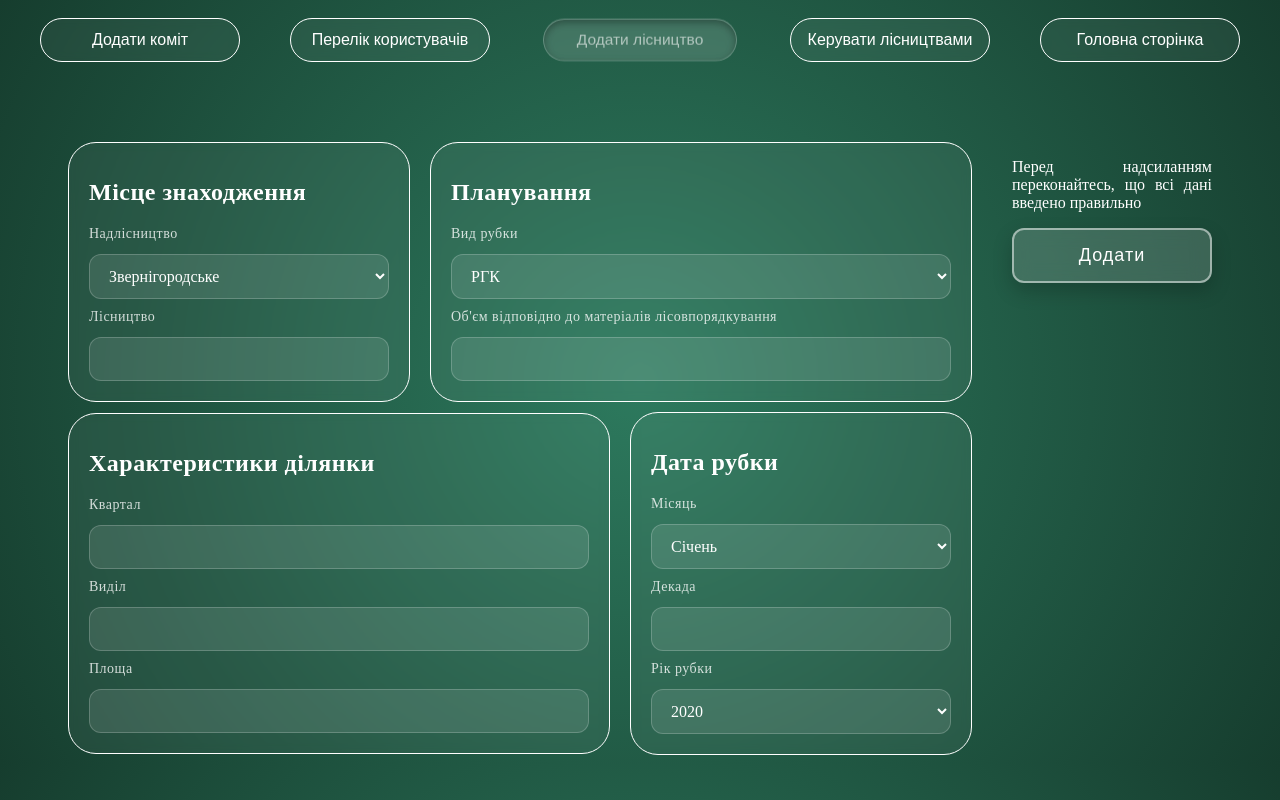
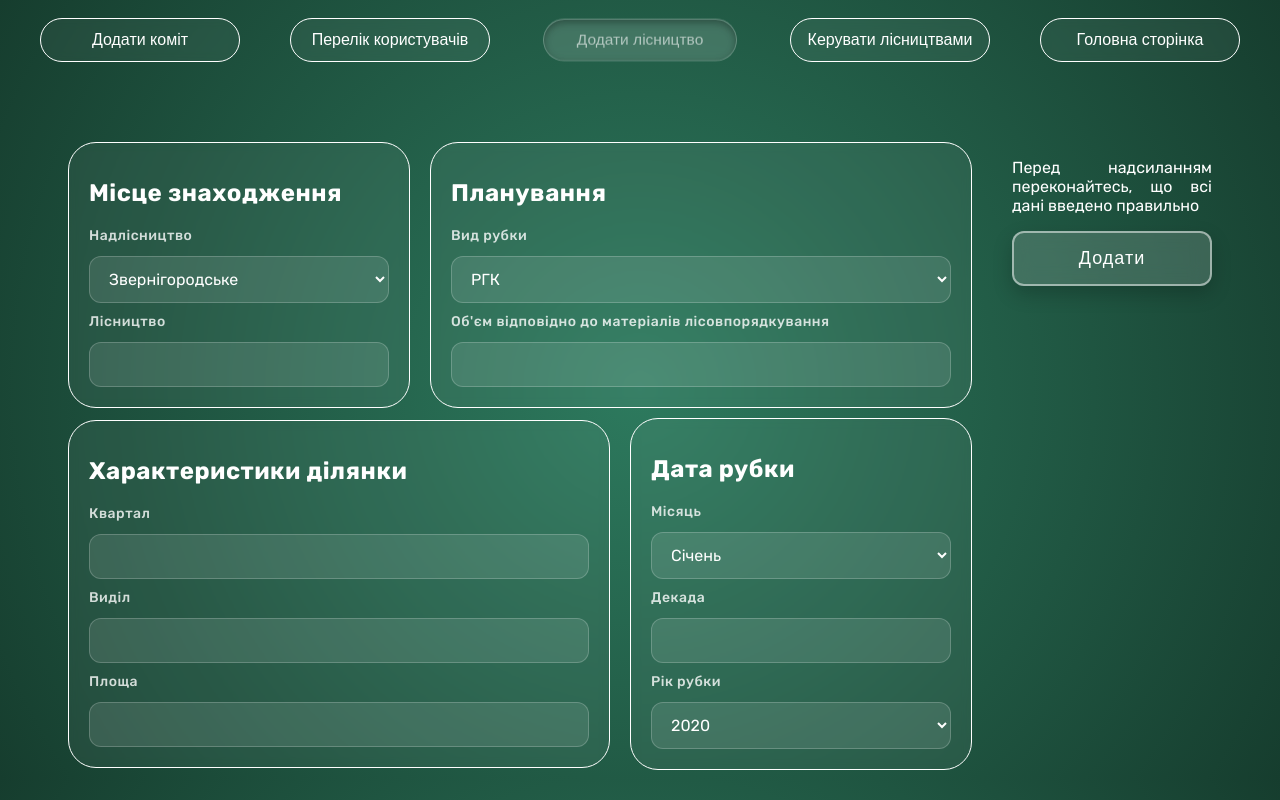
Before and after one commit to ytre12/coursework, a Flask app: page /admin in a window 1280 px wide. Run offline with Flask 3, Linux system fonts and the light colour scheme; a user stored in the database is signed in.

Commit message:
Change font on admin

```diff
--- a/static/styles/admin-style.css
+++ b/static/styles/admin-style.css
@@ -1,3 +1,13 @@
+@import url('https://fonts.googleapis.com/css2?family=Manrope:wght@200..800&display=swap');
+
+@import url('https://fonts.googleapis.com/css2?family=Manrope:wght@200..800&family=Rubik:ital,wght@0,300..900;1,300..900&display=swap');
+
+
+body {
+    /* font-family: "Manrope"; */
+    font-family: "Rubik";
+}
+
 header {
     top: 0px;
     position: sticky;
```
